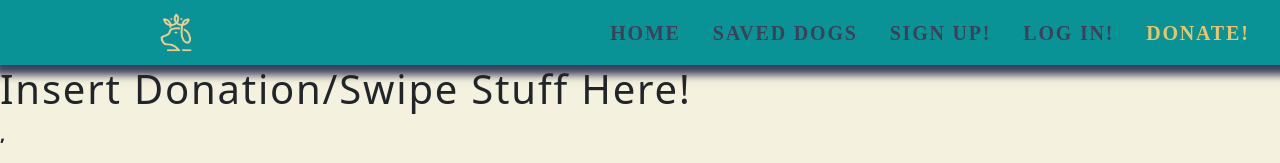
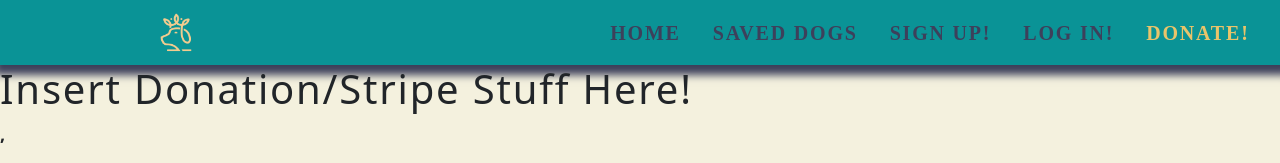
Before and after one commit to MaddieGillis/wags-to-riches, a React (Create React App) app in the folder client/: page /donate in a window 1280 px wide. Shown: the top 163 px of the page. Built offline with nearby package versions, Linux system fonts and the light colour scheme; a web font is replaced by a local one.

Commit message:
fixed misspelling

```diff
--- a/client/src/Pages/donate.js
+++ b/client/src/Pages/donate.js
@@ -3,7 +3,7 @@ import React from 'react';
 const Donate = () => {
     return (
       <div>
-        <h1>Insert Donation/Swipe Stuff Here!</h1>
+        <h1>Insert Donation/Stripe Stuff Here!</h1>
       </div>
     );
   };
```
